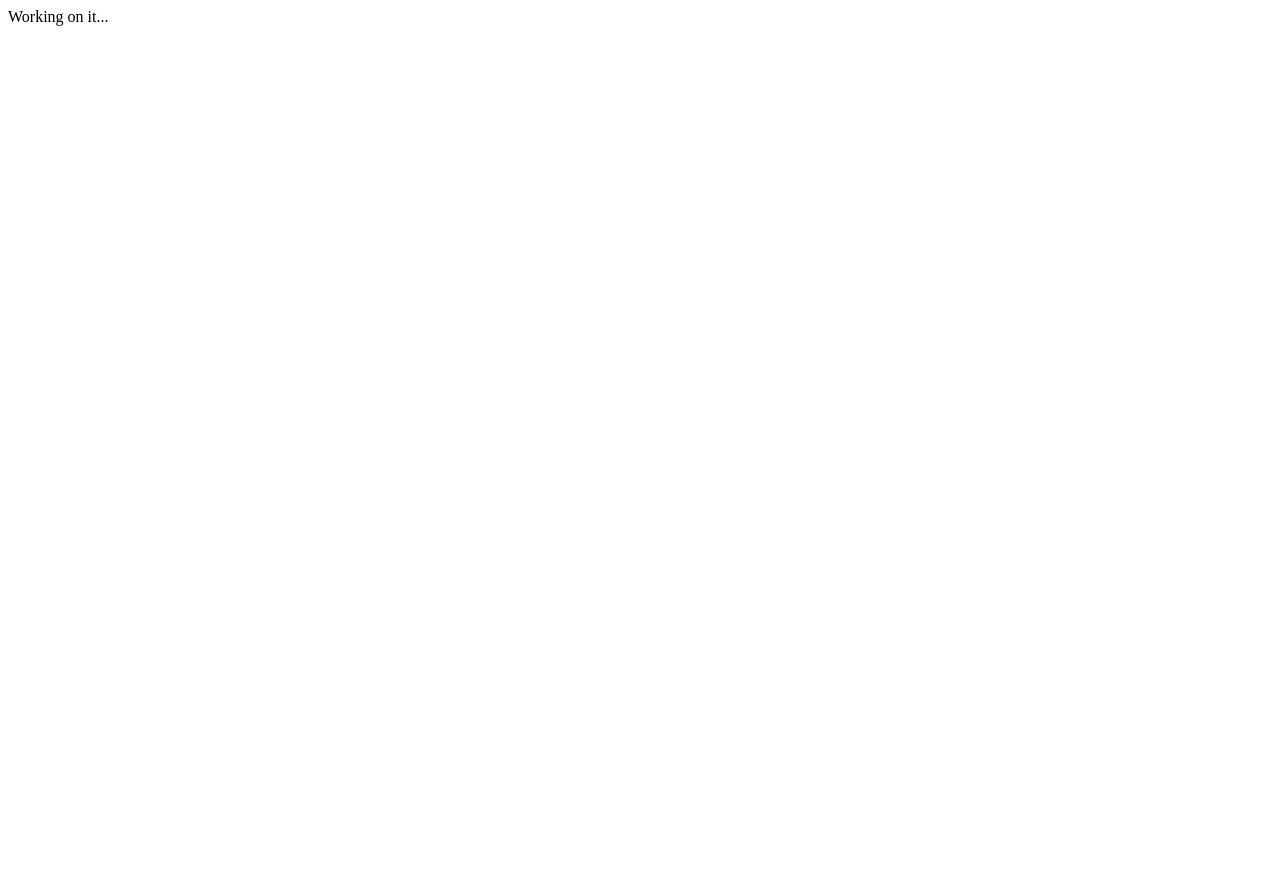
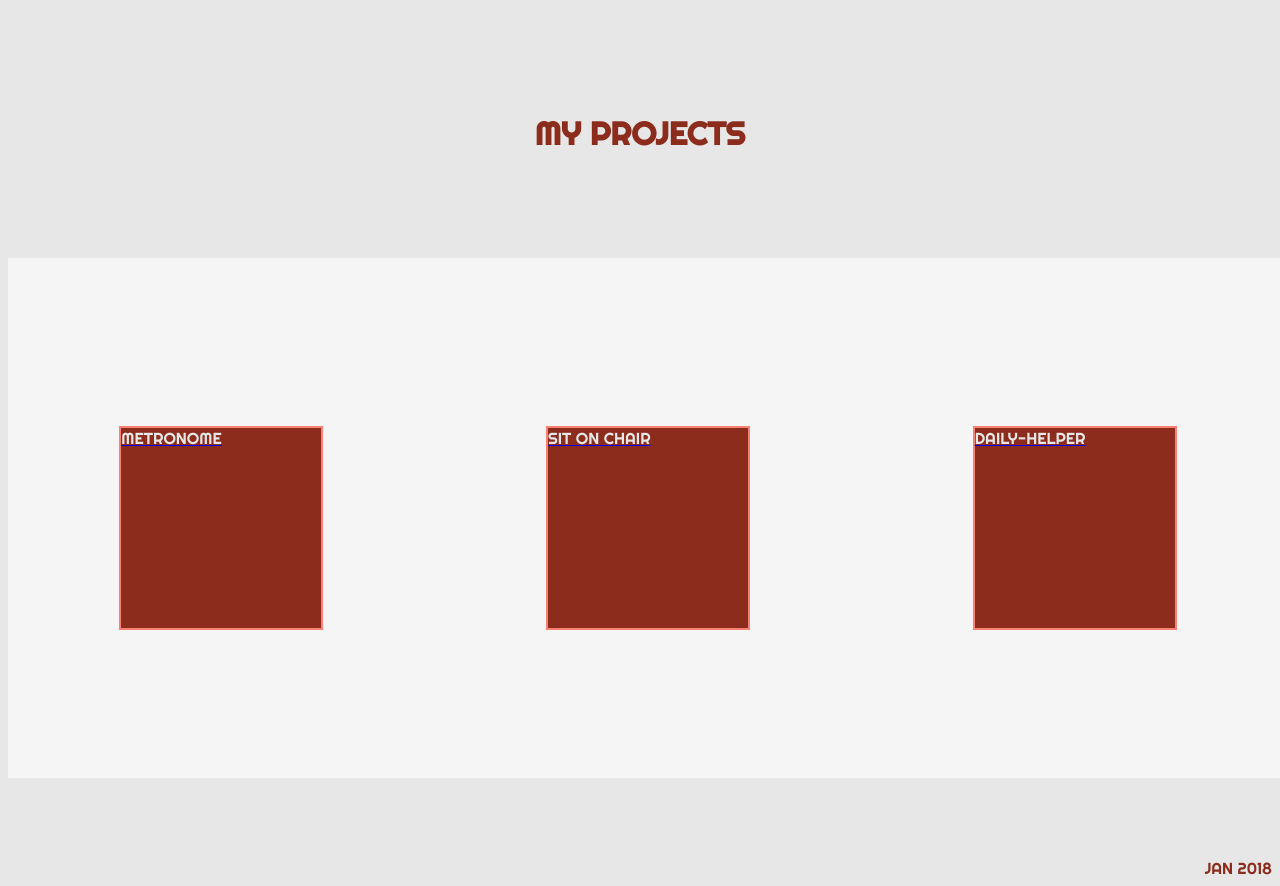
Before and after one commit to harrydeanstanton/harrydeanstanton.github.io, a website: page index.html in a window 1280 px wide. Before the commit the page ends 800 px from the top, so only its background shows below. Drawn offline with Linux system fonts and the light colour scheme.

Commit message:
basic look

```diff
--- /dev/null
+++ b/css/style.css
@@ -0,0 +1,85 @@
+@import url('https://fonts.googleapis.com/css?family=Righteous');
+
+
+
+body{
+    display: flex;
+    justify-content: center;
+    font-family: Helvetica Neue, Helvetica, Arial;
+    font-size: 16px;
+    flex-direction: column;
+    align-content: center;
+    background-color:  #e7e7e7;;
+
+
+}
+.container{
+    width: 1024px;
+    display: flex;
+    justify-content: center;
+    align-items: center;
+
+}
+
+.header{
+    width: 100%;
+    display: flex;
+    justify-content: center;
+    align-content: center;
+    height: 250px;
+    background-color: #e7e7e7;
+    padding-top: 0;
+    margin-top: 0;
+
+
+}
+
+h1{
+    display: flex;
+    color: #8b2c1c;
+    font-family: "Righteous";
+    text-transform: uppercase;
+}
+
+.projects{
+    display: flex;
+    justify-content: space-around;
+    align-content: stretch;
+    flex-direction: row;
+    flex-wrap: wrap;
+    width: 100vw;
+    padding-top: 20px;
+    height: 500px;
+    background-color: whitesmoke;
+
+}
+
+.metronome, .gizmo, .daily-helper{
+    height: 200px;
+    width: 200px;
+    border: 2px solid salmon;
+    display: flex;
+    background-color: #8b2c1c;
+    font-family: "Righteous";
+    text-transform: uppercase;
+    text-decoration: none;
+    color:#e7e7e7 ;
+}
+
+.footer{
+    width: 100%;
+    display: flex;
+    justify-content: flex-end;
+    height: 100px;
+    background-color: 	#e7e7e7;
+    color: #8b2c1c;
+    font-family: "Righteous";
+    text-transform: uppercase;
+    align-items: flex-end;
+
+}
+
+.jan{
+    display: flex;
+    height: 20px;
+}
--- a/index.html
+++ b/index.html
@@ -2,9 +2,32 @@
 <html lang="en">
 <head>
     <meta charset="UTF-8">
+    <link rel="stylesheet" href="./css/style.css">
     <title>Demo</title>
+
 </head>
 <body>
-<div>Working on it...</div>
+<header class="container header">
+    <div>
+        <h1>My projects</h1>
+    </div>
+    <br/>
+</header>
+<section class="container projects">
+    <a href="https://harrydeanstanton.github.io/metronome/#/">
+        <div class="metronome">Metronome</div>
+    </a>
+    <a href="https://harrydeanstanton.github.io/Gizmo">
+        <div class="gizmo">Sit On Chair</div>
+    </a>
+    <a href="https://harrydeanstanton.github.io/daily-helper">
+        <div class="daily-helper">Daily-Helper</div>
+    </a>
+
+</section>
+<footer class="footer">
+    <span class="jan">Jan 2018</span>
+</footer>
+
 </body>
 </html>
```
Also changed, not shown: package.json (added, +20 -0 lines), webpack.config.js (added, +19 -0 lines), 1 other file.
